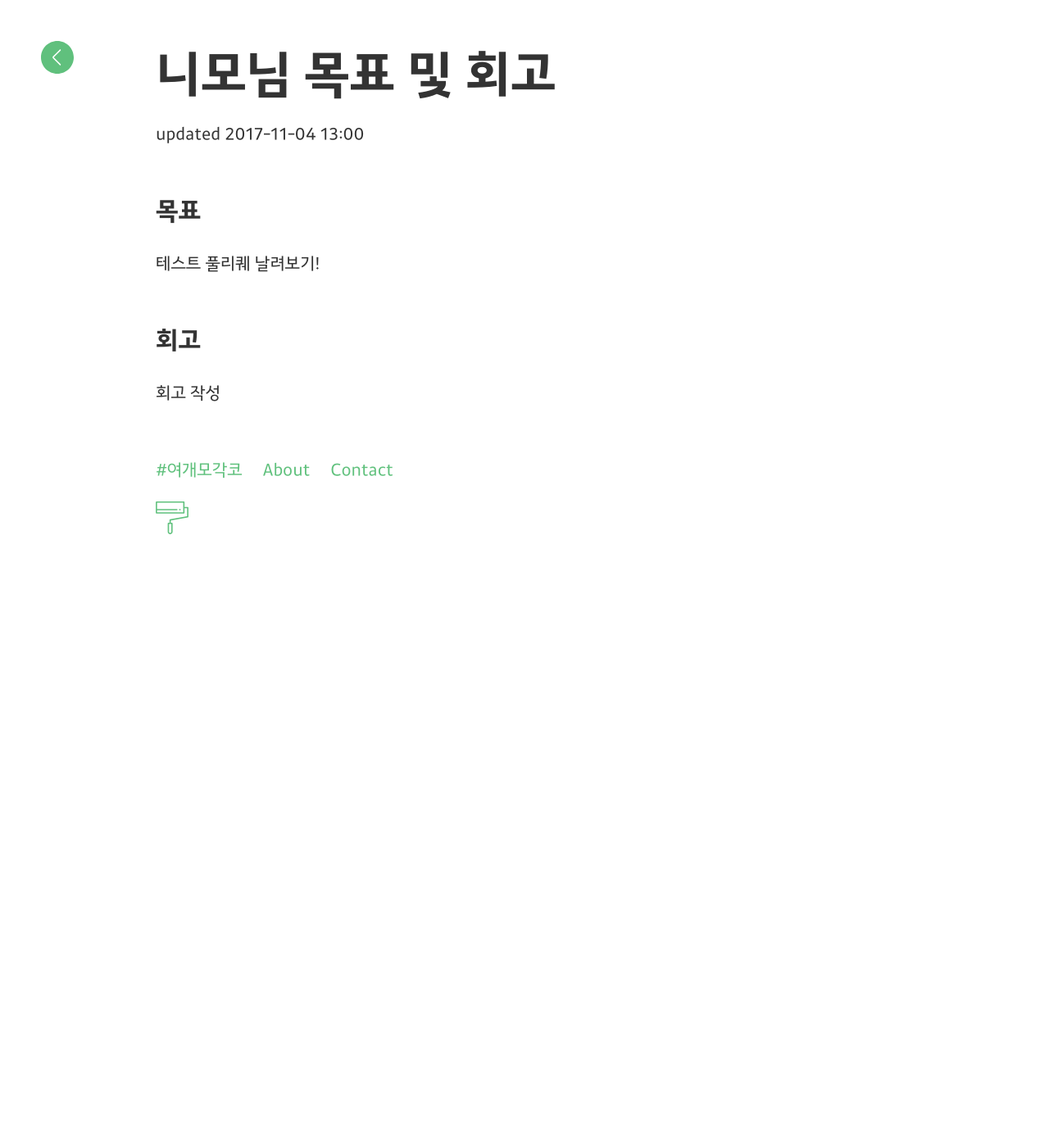
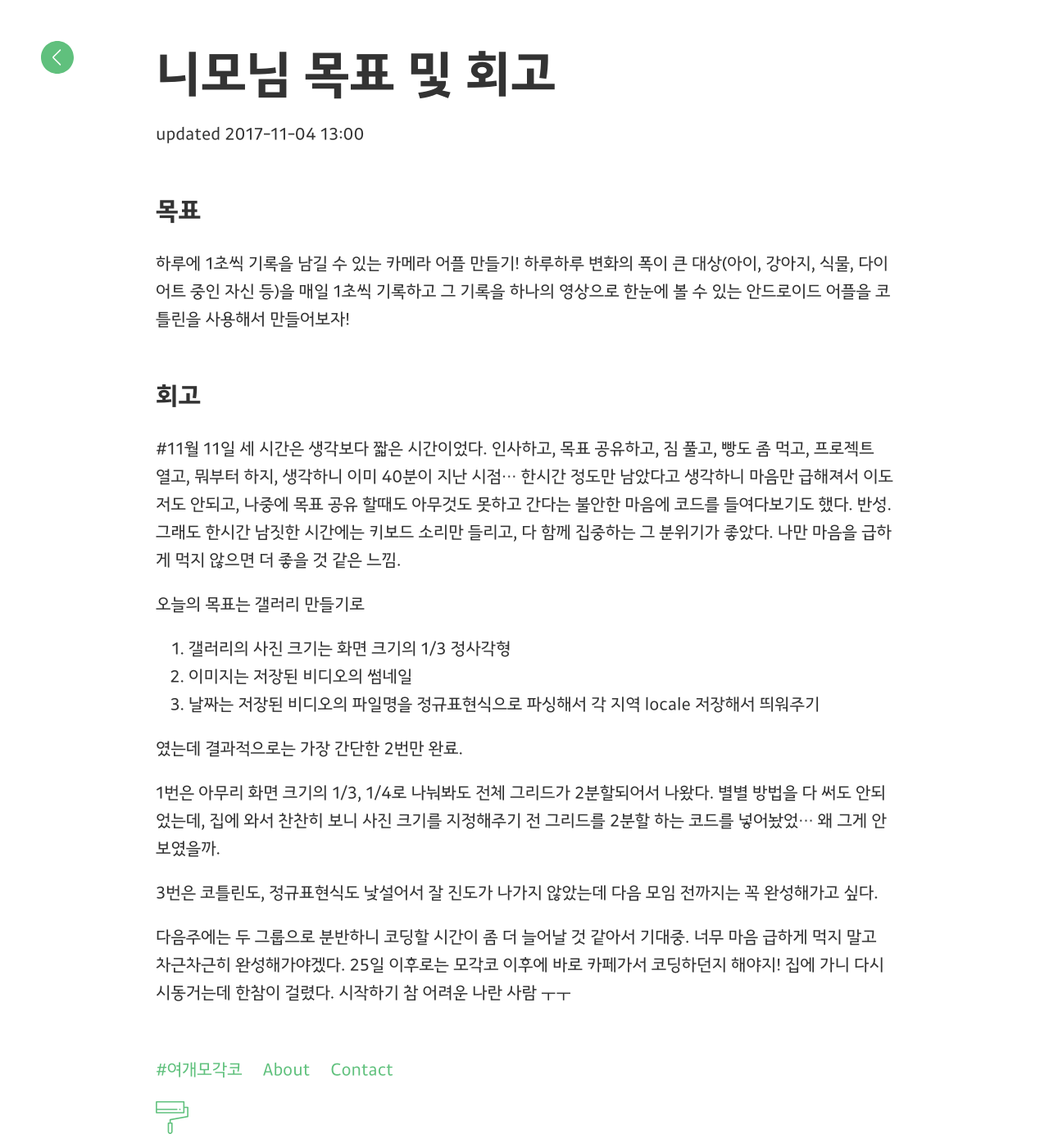
Before and after one commit to yeogaemogaco/retrospective-2nd, a Jekyll site: the page built from _posts/2017-11-04-jy617lee.md, in a window 1280 px wide. Shown: the whole page at 82% size. Built offline with Jekyll 4.4.1, drawn with Linux system fonts in a browser that asks for light colours; before the commit the page ends 980 px from its top, so only the background shows below that.

Commit message:
171101_니모_회고

```diff
--- a/_posts/2017-11-04-jy617lee.md
+++ b/_posts/2017-11-04-jy617lee.md
@@ -6,7 +6,24 @@ date: 2017-11-04 13:00
 ---
 
 ## 목표
-테스트 풀리퀘 날려보기!
+하루에 1초씩 기록을 남길 수 있는 카메라 어플 만들기!
+하루하루 변화의 폭이 큰 대상(아이, 강아지, 식물, 다이어트 중인 자신 등)을 매일 1초씩 기록하고
+그 기록을 하나의 영상으로 한눈에 볼 수 있는 안드로이드 어플을
+코틀린을 사용해서 만들어보자!
 
 ## 회고
-회고 작성
+#11월 11일
+세 시간은 생각보다 짧은 시간이었다. 인사하고, 목표 공유하고, 짐 풀고, 빵도 좀 먹고, 프로젝트 열고, 뭐부터 하지, 생각하니 이미 40분이 지난 시점... 한시간 정도만 남았다고 생각하니 마음만 급해져서 이도저도 안되고, 나중에 목표 공유 할때도 아무것도 못하고 간다는 불안한 마음에 코드를 들여다보기도 했다. 반성. 그래도 한시간 남짓한 시간에는 키보드 소리만 들리고, 다 함께 집중하는 그 분위기가 좋았다. 나만 마음을 급하게 먹지 않으면 더 좋을 것 같은 느낌.
+
+오늘의 목표는 갤러리 만들기로
+1. 갤러리의 사진 크기는 화면 크기의 1/3 정사각형
+2. 이미지는 저장된 비디오의 썸네일
+3. 날짜는 저장된 비디오의 파일명을 정규표현식으로 파싱해서 각 지역 locale 저장해서 띄워주기
+
+였는데 결과적으로는 가장 간단한 2번만 완료.
+
+1번은 아무리 화면 크기의 1/3, 1/4로 나눠봐도 전체 그리드가 2분할되어서 나왔다. 별별 방법을 다 써도 안되었는데, 집에 와서 찬찬히 보니 사진 크기를 지정해주기 전 그리드를 2분할 하는 코드를 넣어놨었... 왜 그게 안보였을까.
+
+3번은 코틀린도, 정규표현식도 낯설어서 잘 진도가 나가지 않았는데 다음 모임 전까지는 꼭 완성해가고 싶다.
+
+다음주에는 두 그룹으로 분반하니 코딩할 시간이 좀 더 늘어날 것 같아서 기대중. 너무 마음 급하게 먹지 말고 차근차근히 완성해가야겠다. 25일 이후로는 모각코 이후에 바로 카페가서 코딩하던지 해야지! 집에 가니 다시 시동거는데 한참이 걸렸다. 시작하기 참 어려운 나란 사람 ㅜㅜ
```
